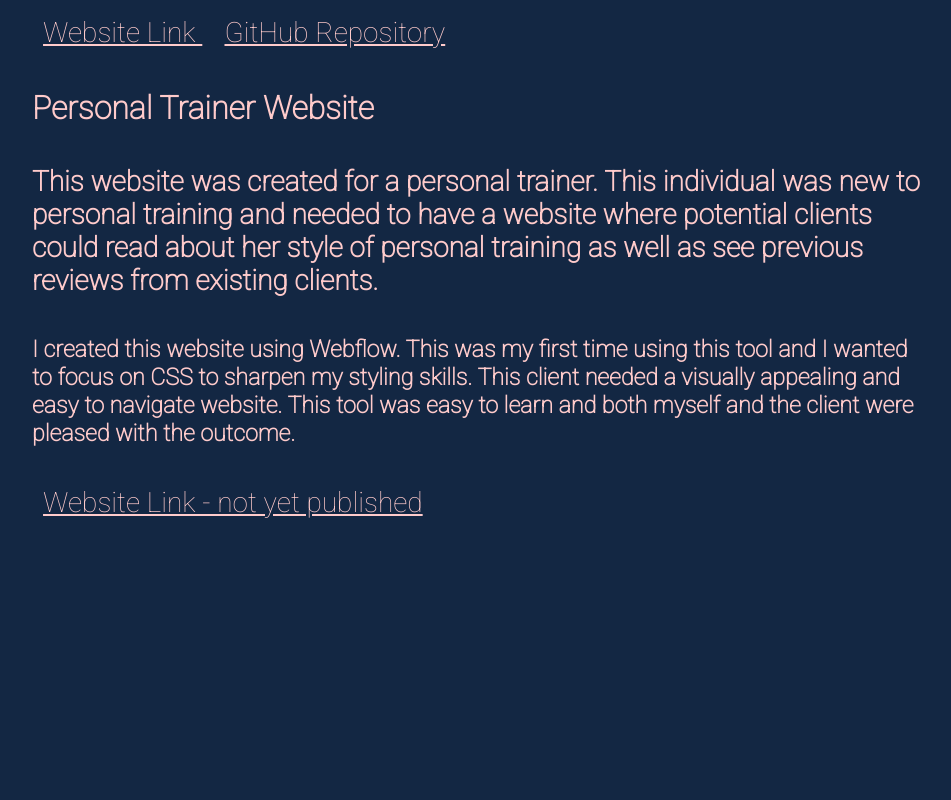
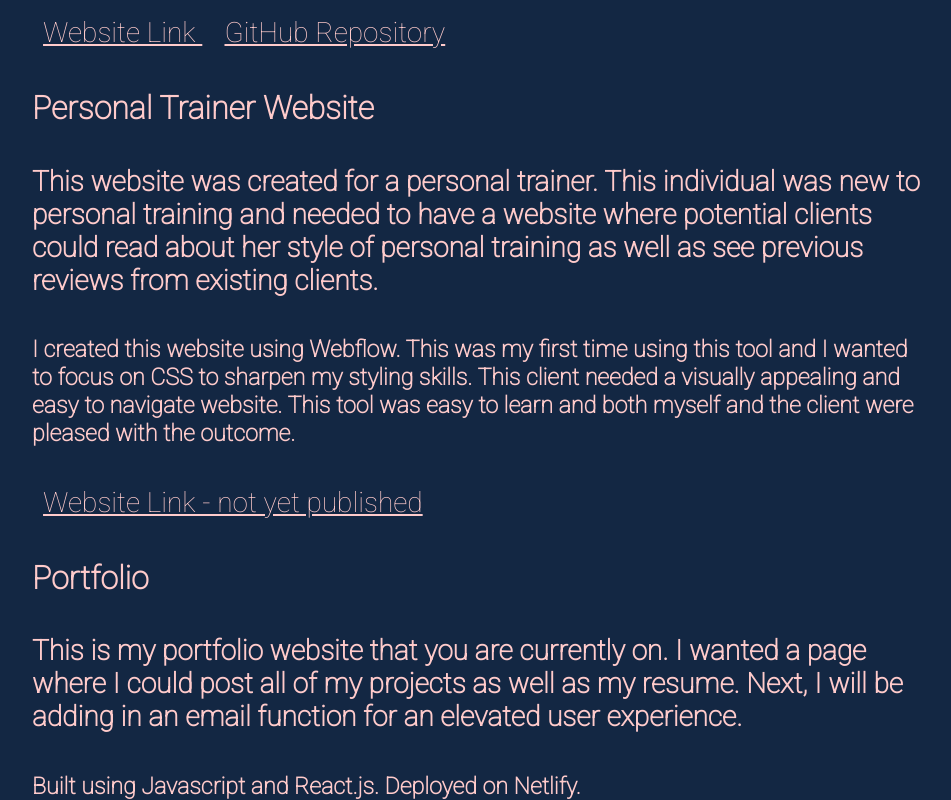
Before and after one commit to bc-kelly/portfolio, a React (Create React App) app: page /projects in a window 1280 px wide. Shown: the part 1623-2423 px from the top of the page, without its empty margins (206-1157 px from the left). Before the commit the page ends 2142 px from the top, so only its background shows below. Built offline with nearby package versions, Linux system fonts and the light colour scheme.

Commit message:
update project page

```diff
--- a/src/Projects.js
+++ b/src/Projects.js
@@ -53,16 +53,16 @@ function Projects() {
         </div>
       </div>
 
-      {/* <div className="indiv-proj">
+      <div className="indiv-proj">
         <h1 className = "project-title"> Portfolio</h1>
         <div className="details">
-          <h4 className="description"> This website was created for a personal trainer. This individual was new to personal training and needed to have a website where potential clients could read about her style of personal training as well as previous reviews.
+          <h4 className="description"> This is my portfolio website that you are currently on. I wanted a page where I could post all of my projects as well as my resume. Next, I will be adding in an email function for an elevated user experience.
           </h4>
           <h5 className="description-two"> Built using Javascript and React.js. Deployed on Netlify.
           </h5>
-          <a className="website-link" href=""> Website Link </a>
+          {/* <a className="website-link" href=""> Website Link </a> */}
         </div>
-      </div> */}
+      </div>
     </div>
   );
 }
```
